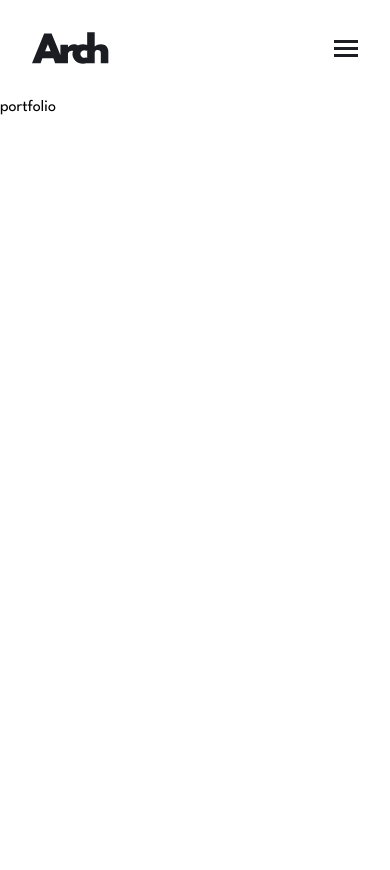
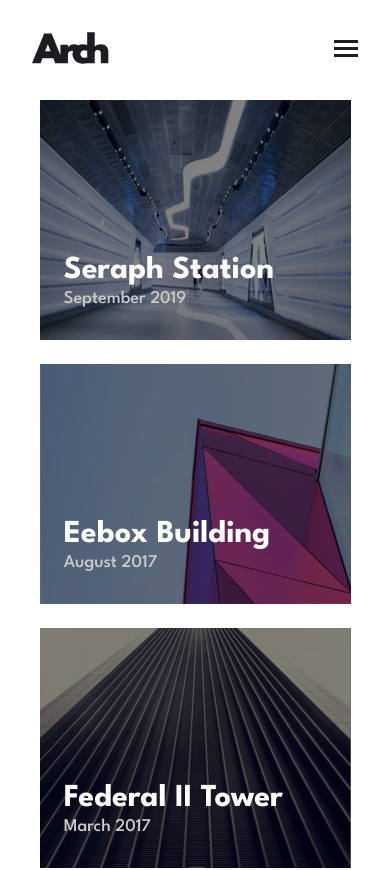
Before and after one commit to AzureCloud9/arch-studio-multipage-website, a React (Vite) app: page /arch-studio-multipage-website/portfolio in a window 390 px wide. Shown: the top 870 px of the page. Before the commit the page ends 844 px from the top, so only its background shows below. Built offline with nearby package versions, Linux system fonts and the light colour scheme.

Commit message:
Update
Portfolio page for mobile is almost done, just minor fixes and its completed for mobile.

```diff
--- a/src/pages/home/Featured.css
+++ b/src/pages/home/Featured.css
@@ -21,7 +21,7 @@
 }
 
 .box {
-    position: relative; /* Add this line */
+    position: relative;
     display: flex;
     justify-content: center;
     width: 375px;
--- /dev/null
+++ b/src/pages/portfolio/Box.jsx
@@ -0,0 +1,15 @@
+import { NavLink } from "react-router-dom"
+
+
+
+export default function Box({title, date, img}) {
+  return (
+    <div className="portfolio-layout">
+      <div className='portfolio-box'>
+          <h1>{title}</h1>
+          <NavLink to='/portfolio'>{date}</NavLink>
+          <img src={img} alt='img'></img>
+        </div>
+    </div>
+    )
+}
--- a/src/pages/portfolio/Portfolio.css
+++ b/src/pages/portfolio/Portfolio.css
@@ -0,0 +1,56 @@
+.portfolio-layout {
+    width: 100vw;
+    display: flex;
+    justify-content: center;
+    align-items: center;
+    flex-direction: column;
+}
+
+
+
+.portfolio-box {
+    position: relative;
+    display: flex;
+    justify-content: center;
+    width: 375px;
+    margin-bottom: 24px;
+    position: relative;
+}
+
+.portfolio-box img {
+    filter: brightness(50%)
+}
+
+.portfolio-box h1 {
+    position: absolute;
+    top: 65%;
+    left: 15%;
+    color: white;
+    z-index: 5;
+}
+
+
+.portfolio-box p {
+    position: absolute;
+    top: 79%;
+    left: 15%;
+    color: white;
+    color: #FFF;
+    font-size: 18px;
+    font-weight: 500;
+    z-index: 5;
+    filter: brightness(80%);
+}
+
+.portfolio-box a {
+    position: absolute;
+    top: 79%;
+    left: 15%;
+    color: white;
+    color: #FFF;
+    font-size: 18px;
+    font-weight: 500;
+    z-index: 5;
+    filter: brightness(80%);
+    text-decoration: none;
+}
--- a/src/pages/portfolio/Portfolio.jsx
+++ b/src/pages/portfolio/Portfolio.jsx
@@ -1,5 +1,36 @@
-export default function portfolio() {
-  return (
-    <div>portfolio</div>
-  )
-}
+import Box from "./Box"
+import './Portfolio.css'
+import img1 from '../../assets/portfolio/mobile/image-seraph.jpg'
+import img2 from '../../assets/portfolio/mobile/image-eebox.jpg'
+import img3 from '../../assets/portfolio/mobile/image-federal.jpg'
+import img4 from '../../assets/portfolio/mobile/image-del-sol.jpg'
+import img5 from '../../assets/portfolio/mobile/image-prototype.jpg'
+import img6 from '../../assets/portfolio/mobile/image-228b.jpg'
+import img7 from '../../assets/portfolio/mobile/image-edelweiss.jpg'
+import img8 from '../../assets/portfolio/mobile/image-netcry.jpg'
+import img9 from '../../assets/portfolio/mobile/image-hypers.jpg'
+import img10 from '../../assets/portfolio/mobile/image-sxiv.jpg'
+import img11 from '../../assets/portfolio/mobile/image-trinity.jpg'
+import img12 from '../../assets/portfolio/mobile/image-paramour.jpg'
+
+export default function Portfolio() {
+    return(
+        <div>
+            <>
+                <Box title={"Seraph Station"} date={"September 2019"} img={img1}/>
+                <Box title={"Eebox Building"} date={"August 2017"} img={img2}/>
+                <Box title={"Federal II Tower"} date={"March 2017"} img={img3}/>
+                <Box title={"Project Del Sol"} date={"January 2016"} img={img4}/>
+                <Box title={"Le Prototype"} date={"October 2015"} img={img5}/>
+                <Box title={"228B Tower"} date={"April 2015"} img={img6}/>
+                <Box title={"Grand Edelweiss Hotel"} date={"December 2013"} img={img7}/>
+                <Box title={"Netcry Tower"} date={"August 2012"} img={img8}/>
+                <Box title={"Hypers"} date={"January 2012"} img={img9}/>
+                <Box title={"SXIV Tower"} date={"March 2011"} img={img10}/>
+                <Box title={"Trinity Bank Tower"} date={"September 2010"} img={img11}/>
+                <Box title={"Project Paramour"} date={"February 2008"} img={img12}/>
+                <Footer/>
+            </>
+        </div>
+    )
+}import Footer from "../home/Footer"
```
